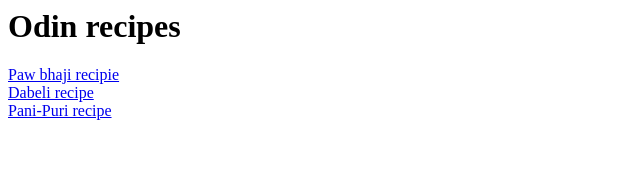
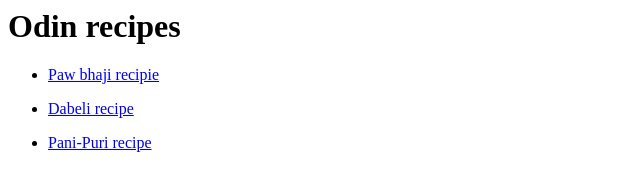
Before and after one commit to rohit-chavhan/odin-recipies, a plain HTML site: page index.html in a window 1280 px wide. Shown: the whole page, without its empty margins (0-640 px from the left). Drawn offline with Linux system fonts and the light colour scheme.

Commit message:
Add Navigation links for multiple recipies

```diff
--- a/index.html
+++ b/index.html
@@ -7,8 +7,14 @@
 
     <body>
         <h1>Odin recipes</h1>
-        <a href="./recipies/pawbhaji.html">Paw bhaji recipie</a> <br>
-        <a href="./recipies/dabeli.html">Dabeli recipe</a> <br>
-        <a href="./recipies/pani-puri.html">Pani-Puri recipe</a>
+        <ul>
+            <li><a href="./recipies/pawbhaji.html">Paw bhaji recipie</a></li>
+        </ul>
+        <ul>
+            <li><a href="./recipies/dabeli.html">Dabeli recipe</a></li>
+        </ul>
+        <ul>
+            <li><a href="./recipies/pani-puri.html">Pani-Puri recipe</a></li>
+        </ul>
     </body>
 </html>
```
